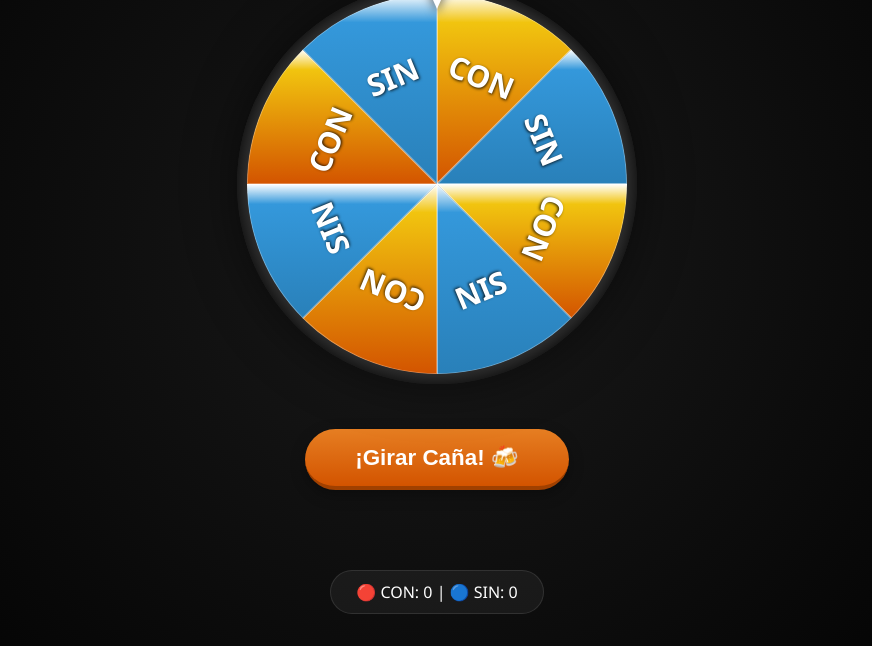
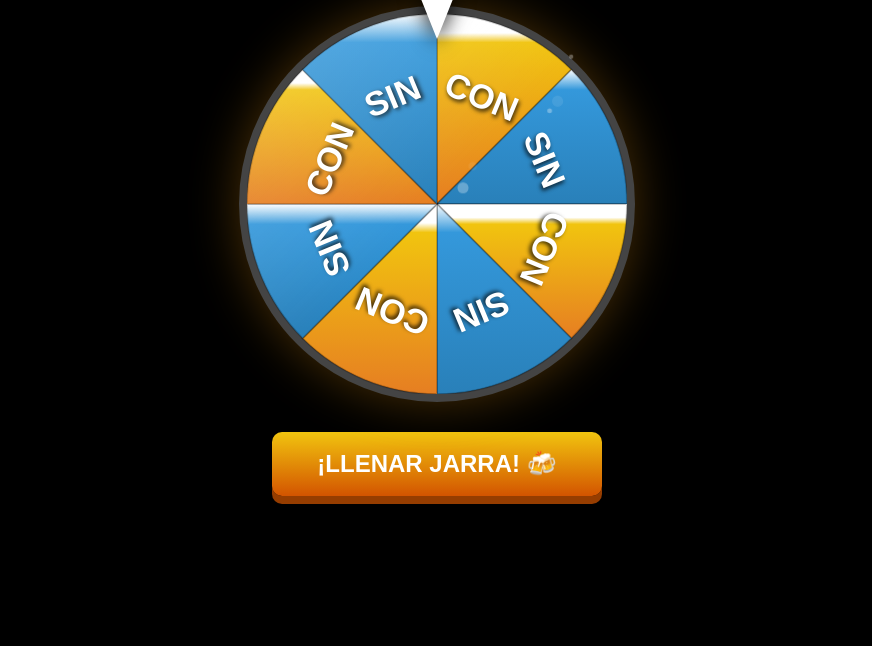
Before and after one commit to Jrg1899/ruleta-birra, a plain HTML site: page index.html in a window 1280 px wide. Shown: the part 154-800 px from the top of the page, without its empty margins (203-1075 px from the left). Drawn offline with Linux system fonts and the light colour scheme.

Commit message:
Update index.html

```diff
--- a/index.html
+++ b/index.html
@@ -3,12 +3,12 @@
 <head>
     <meta charset="UTF-8">
     <meta name="viewport" content="width=device-width, initial-scale=1.0">
-    <title>Ruleta Birra Líquida 🍺</title>
+    <title>Ruleta Cerveza Virtual 🍺</title>
     <style>
         body {
-            font-family: 'Segoe UI', sans-serif;
+            font-family: 'Arial', sans-serif;
             text-align: center;
-            background: radial-gradient(circle, #1a1a1a, #000000);
+            background: #000;
             color: white;
             margin: 0;
             display: flex;
@@ -19,30 +19,28 @@
             overflow: hidden;
         }
 
-        h1 { font-size: 2.5rem; margin-bottom: 5px; color: #f39c12; text-shadow: 0 0 15px rgba(243, 156, 18, 0.5); }
-
+        /* Contenedor principal estilo cristal */
         .wheel-container {
             position: relative;
-            margin: 20px auto;
             width: 380px;
             height: 380px;
-            padding: 10px;
-            background: #333;
             border-radius: 50%;
-            box-shadow: 0 0 50px rgba(0,0,0,0.5), inset 0 0 20px #000;
+            border: 8px solid #444;
+            box-shadow: 0 0 50px rgba(243, 156, 18, 0.3), inset 0 0 30px rgba(0,0,0,0.7);
+            background: #111;
         }
 
         .arrow {
             position: absolute;
-            top: -20px;
+            top: -25px;
             left: 50%;
             transform: translateX(-50%);
             width: 0; height: 0;
             border-left: 20px solid transparent;
             border-right: 20px solid transparent;
-            border-top: 45px solid #ffffff;
+            border-top: 50px solid #fff;
             z-index: 100;
-            filter: drop-shadow(0 4px 5px rgba(0,0,0,0.5));
+            filter: drop-shadow(0 5px 10px rgba(0,0,0,0.8));
         }
 
         #wheel-svg {
@@ -50,99 +48,97 @@
             height: 100%;
             transform: rotate(0deg);
             transition: transform 4s cubic-bezier(0.15, 0, 0.15, 1);
-            border-radius: 50%;
         }
 
-        /* Efecto de oleaje cuando gira */
-        .is-spinning #wheel-svg {
-            animation: liquid-wiggle 1s infinite ease-in-out;
+        /* Animación de burbujas */
+        @keyframes bubbles {
+            0% { transform: translateY(0); opacity: 0; }
+            50% { opacity: 0.8; }
+            100% { transform: translateY(-100px); opacity: 0; }
         }
 
-        @keyframes liquid-wiggle {
-            0%, 100% { filter: url(#liquid-filter) brightness(1.1); }
-            50% { filter: url(#liquid-filter) brightness(0.9) saturate(1.2); }
+        .bubble {
+            fill: rgba(255, 255, 255, 0.4);
+            animation: bubbles 2s infinite;
         }
 
         .sector-text {
-            fill: #fff;
+            fill: white;
             font-weight: 900;
-            font-size: 16px;
-            text-shadow: 1px 1px 3px rgba(0,0,0,0.8);
+            font-size: 18px;
+            text-shadow: 2px 2px 4px rgba(0,0,0,0.8);
             pointer-events: none;
         }
 
+        /* Botón estilo bar */
         button {
-            padding: 15px 50px;
-            font-size: 1.4rem;
+            padding: 18px 45px;
+            font-size: 1.5rem;
             font-weight: bold;
             color: #fff;
-            background: linear-gradient(#e67e22, #d35400);
+            background: linear-gradient(#f1c40f, #d35400);
             border: none;
-            border-bottom: 4px solid #a04000;
-            border-radius: 50px;
+            border-radius: 10px;
             cursor: pointer;
-            margin-top: 25px;
-            box-shadow: 0 5px 15px rgba(0,0,0,0.3);
-            transition: 0.2s;
+            margin-top: 30px;
+            box-shadow: 0 8px #963d00, 0 10px 20px rgba(0,0,0,0.5);
+            transition: 0.1s;
         }
 
-        button:active { transform: translateY(3px); border-bottom: 0; }
-        button:disabled { background: #555; border-color: #333; cursor: not-allowed; }
+        button:active {
+            box-shadow: 0 2px #963d00;
+            transform: translateY(6px);
+        }
 
         #result {
-            margin-top: 20px;
-            font-size: 28px;
+            margin-top: 25px;
+            font-size: 30px;
             font-weight: bold;
-            min-height: 40px;
-            text-shadow: 0 0 10px rgba(255,255,255,0.2);
+            min-height: 45px;
+            color: #f1c40f;
         }
 
-        .stats {
-            margin-top: 20px;
-            background: rgba(255,255,255,0.05);
-            padding: 10px 25px;
-            border-radius: 30px;
-            border: 1px solid rgba(255,255,255,0.1);
+        /* Reflejo de cristal sobre la ruleta */
+        .glass-reflection {
+            position: absolute;
+            top: 0; left: 0; width: 100%; height: 100%;
+            background: linear-gradient(135deg, rgba(255,255,255,0.2) 0%, rgba(255,255,255,0) 50%);
+            border-radius: 50%;
+            pointer-events: none;
+            z-index: 10;
         }
     </style>
 </head>
 <body>
 
-    <h1>🍺 RULETA BIRRA</h1>
+    <h1>🍺 VIRTUAL BEER SPIN</h1>
 
-    <div class="wheel-container" id="container">
+    <div class="wheel-container">
         <div class="arrow"></div>
+        <div class="glass-reflection"></div>
         <svg id="wheel-svg" viewBox="0 0 200 200">
             <defs>
-                <filter id="liquid-filter">
-                    <feTurbulence type="fractalNoise" baseFrequency="0.02" numOctaves="3" result="noise" />
-                    <feDisplacementMap in="SourceGraphic" in2="noise" scale="5" />
-                </filter>
+                <linearGradient id="beer-liquid" x1="0%" y1="0%" x2="0%" y2="100%">
+                    <stop offset="0%" style="stop-color:#ffffff;stop-opacity:1" /> <stop offset="10%" style="stop-color:#ffffff;stop-opacity:1" /> <stop offset="15%" style="stop-color:#f1c40f;stop-opacity:1" /> <stop offset="100%" style="stop-color:#e67e22;stop-opacity:1" /> </linearGradient>
 
-                <linearGradient id="beer-grad-con" x1="0%" y1="0%" x2="0%" y2="100%">
-                    <stop offset="0%" style="stop-color:#ffffff;stop-opacity:1" /> <stop offset="15%" style="stop-color:#f1c40f;stop-opacity:1" /> <stop offset="100%" style="stop-color:#d35400;stop-opacity:1" /> </linearGradient>
-
-                <linearGradient id="beer-grad-sin" x1="0%" y1="0%" x2="0%" y2="100%">
-                    <stop offset="0%" style="stop-color:#ffffff;stop-opacity:1" /> <stop offset="15%" style="stop-color:#3498db;stop-opacity:1" /> <stop offset="100%" style="stop-color:#2980b9;stop-opacity:1" />
+                <linearGradient id="beer-sin" x1="0%" y1="0%" x2="0%" y2="100%">
+                    <stop offset="0%" style="stop-color:#ffffff;stop-opacity:1" />
+                    <stop offset="15%" style="stop-color:#3498db;stop-opacity:1" />
+                    <stop offset="100%" style="stop-color:#2980b9;stop-opacity:1" />
                 </linearGradient>
             </defs>
         </svg>
     </div>
 
-    <button id="spinBtn" onclick="spin()">¡Girar Caña! 🍻</button>
+    <button id="spinBtn" onclick="spin()">¡LLENAR JARRA! 🍻</button>
     <div id="result"></div>
-
-    <div class="stats">
-        <span>🔴 CON: <span id="countAl">0</span></span> |
-        <span>🔵 SIN: <span id="countNo">0</span></span>
-    </div>
 
     <script>
         const sectors = [
-            { label: "CON", grad: "url(#beer-grad-con)" }, { label: "SIN", grad: "url(#beer-grad-sin)" },
-            { label: "CON", grad: "url(#beer-grad-con)" }, { label: "SIN", grad: "url(#beer-grad-sin)" },
-            { label: "CON", grad: "url(#beer-grad-con)" }, { label: "SIN", grad: "url(#beer-grad-sin)" },
-            { label: "CON", grad: "url(#beer-grad-con)" }, { label: "SIN", grad: "url(#beer-grad-sin)" }
+            { label: "CON", type: "con" }, { label: "SIN", type: "sin" },
+            { label: "CON", type: "con" }, { label: "SIN", type: "sin" },
+            { label: "CON", type: "con" }, { label: "SIN", type: "sin" },
+            { label: "CON", type: "con" }, { label: "SIN", type: "sin" }
         ];
 
         const svg = document.getElementById("wheel-svg");
@@ -159,11 +155,27 @@
             const pathData = `M 100 100 L ${x1} ${y1} A 100 100 0 0 1 ${x2} ${y2} Z`;
             const g = document.createElementNS("http://www.w3.org/2000/svg", "g");
 
+            // Cuerpo del líquido
             const path = document.createElementNS("http://www.w3.org/2000/svg", "path");
             path.setAttribute("d", pathData);
-            path.setAttribute("fill", s.grad);
-            path.setAttribute("stroke", "rgba(255,255,255,0.3)");
-            path.setAttribute("stroke-width", "1");
+            path.setAttribute("fill", s.type === "con" ? "url(#beer-liquid)" : "url(#beer-sin)");
+            path.setAttribute("stroke", "rgba(0,0,0,0.2)");
+
+            // Añadir burbujas aleatorias dentro de cada sector
+            for(let j=0; j<3; j++) {
+                const b = document.createElementNS("http://www.w3.org/2000/svg", "circle");
+                const rAngle = angle + (Math.random() * anglePerSector);
+                const rDist = 40 + (Math.random() * 50);
+                const bx = 100 + rDist * Math.cos(Math.PI * (rAngle - 90) / 180);
+                const by = 100 + rDist * Math.sin(Math.PI * (rAngle - 90) / 180);
+
+                b.setAttribute("cx", bx);
+                b.setAttribute("cy", by);
+                b.setAttribute("r", 1 + Math.random() * 2);
+                b.setAttribute("class", "bubble");
+                b.style.animationDelay = (Math.random() * 2) + "s";
+                g.appendChild(b);
+            }
 
             const text = document.createElementNS("http://www.w3.org/2000/svg", "text");
             text.setAttribute("x", "100");
@@ -180,42 +192,30 @@
 
         let currentRotation = 0;
         let isSpinning = false;
-        let countAl = 0; let countNo = 0;
 
         function spin() {
             if (isSpinning) return;
             isSpinning = true;
 
             const spinBtn = document.getElementById("spinBtn");
-            const container = document.getElementById("container");
             const wheel = document.getElementById("wheel-svg");
 
-            container.classList.add("is-spinning");
             spinBtn.disabled = true;
             document.getElementById("result").textContent = "Sirviendo...";
 
-            const extraRotation = Math.floor(Math.random() * 360) + 1440;
+            // Girar entre 5 y 10 vueltas
+            const extraRotation = Math.floor(Math.random() * 360) + 1800;
             currentRotation += extraRotation;
             wheel.style.transform = `rotate(${currentRotation}deg)`;
 
             setTimeout(() => {
-                container.classList.remove("is-spinning");
                 const actualDeg = currentRotation % 360;
                 const winningIndex = totalSectors - 1 - Math.floor((actualDeg % 360) / anglePerSector);
                 const result = sectors[winningIndex < 0 ? 0 : winningIndex].label;
 
                 const resDiv = document.getElementById("result");
-                if (result === "CON") {
-                    resDiv.textContent = "🍻 ¡CON ALCOHOL! 🔴";
-                    resDiv.style.color = "#f1c40f";
-                    countAl++;
-                    document.getElementById("countAl").textContent = countAl;
-                } else {
-                    resDiv.textContent = "💧 ¡SIN ALCOHOL! 🔵";
-                    resDiv.style.color = "#3498db";
-                    countNo++;
-                    document.getElementById("countNo").textContent = countNo;
-                }
+                resDiv.textContent = result === "CON" ? "🍻 ¡CON ALCOHOL! 🔴" : "🟢 ¡SIN ALCOHOL! 🔵";
+                resDiv.style.color = result === "CON" ? "#f1c40f" : "#3498db";
 
                 isSpinning = false;
                 spinBtn.disabled = false;
```
